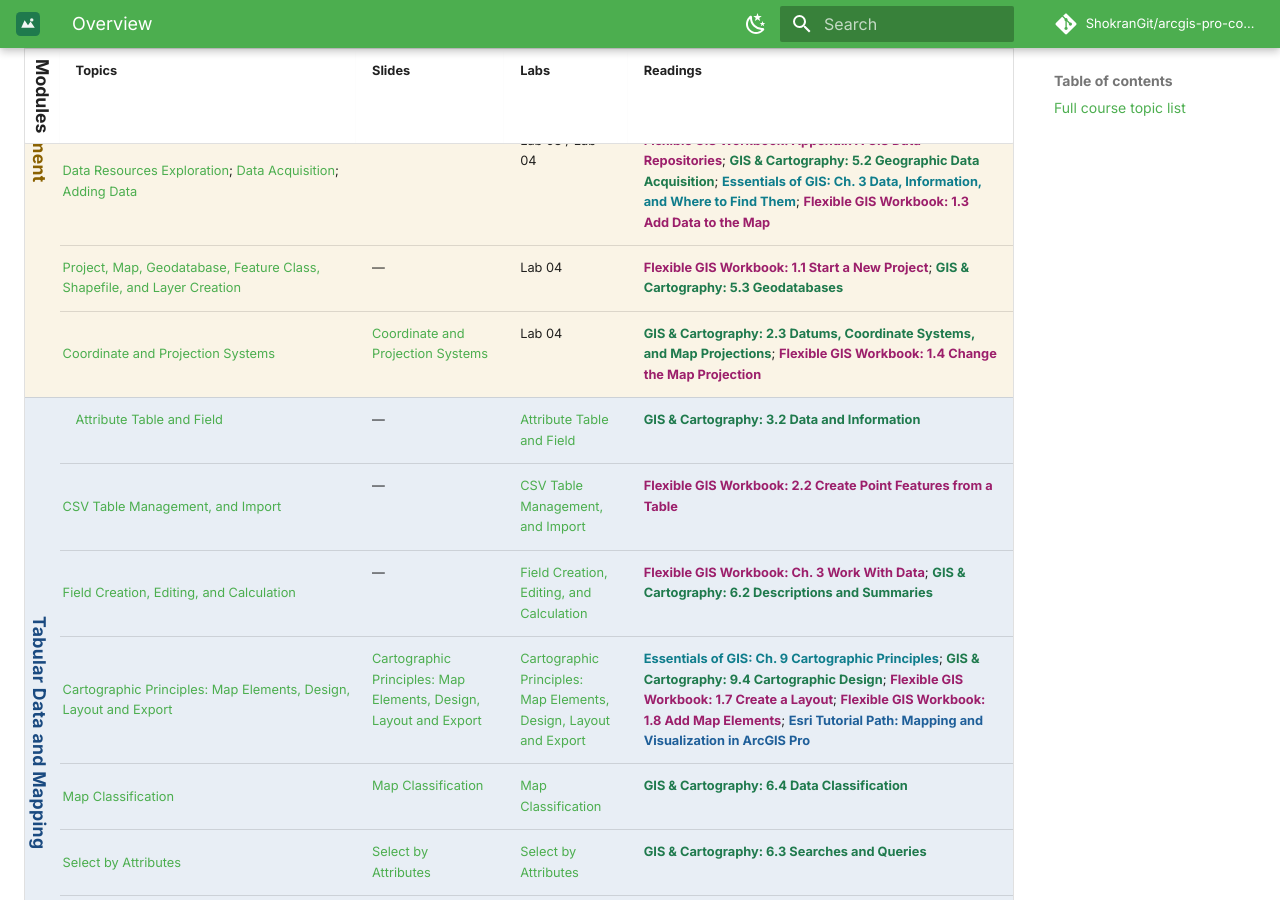
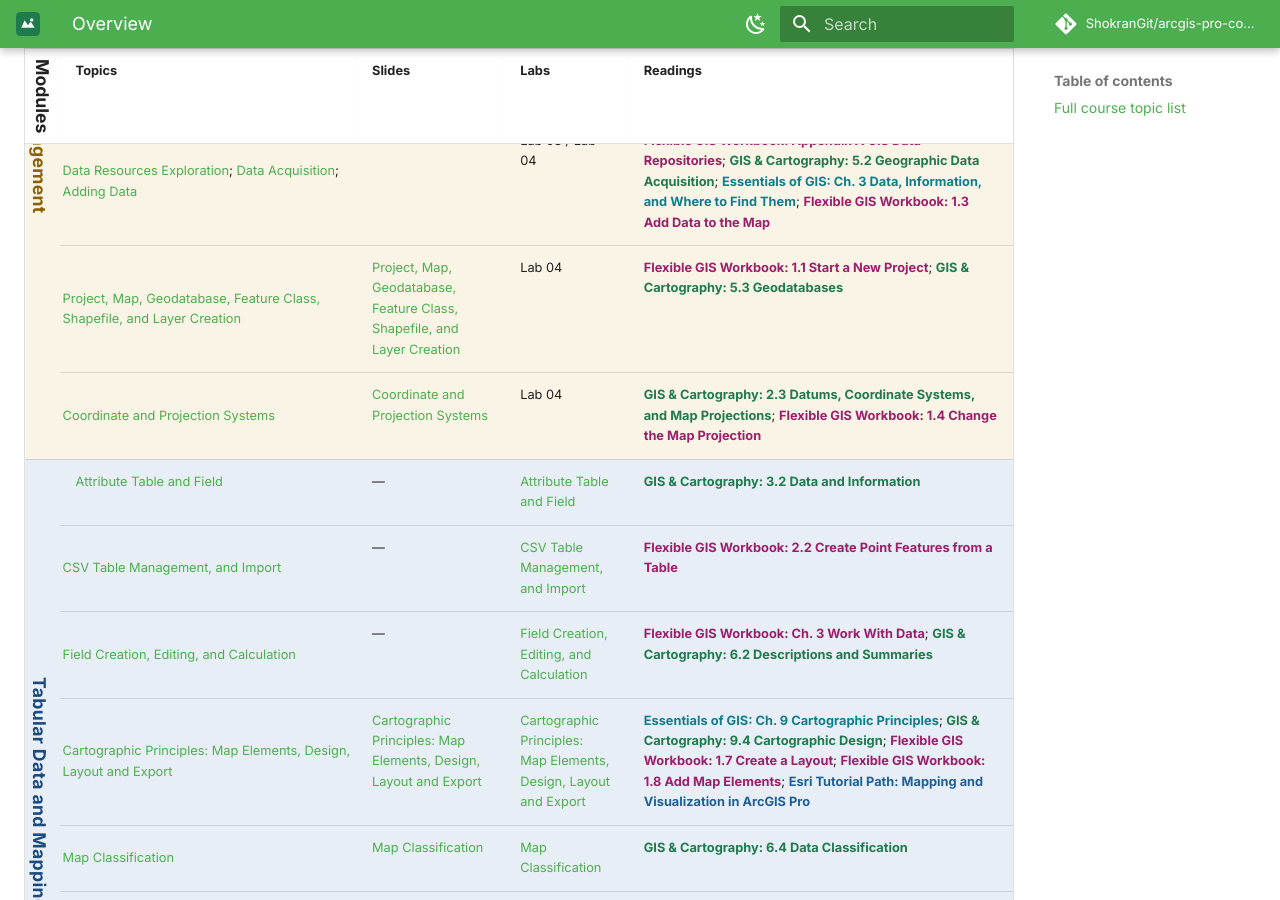
Before and after one commit to ShokranGit/arcgis-pro-course, an MkDocs documentation site: the page built from docs/lessons/index.md, in a window 1280 px wide and 900 px high, scrolled down 1040 px. Built offline with MkDocs 1.6.1 and Material for MkDocs 9.7.7, drawn with Linux system fonts in a browser that asks for light colours; comment, search, counter and statistics services are not loaded.

Commit message:
Add Project, Map, Geodatabase, Feature Class, Shapefile, and Layer Creation slides to lessons table

```diff
--- a/docs/lessons/index.md
+++ b/docs/lessons/index.md
@@ -18,7 +18,7 @@ A date-free, college-agnostic view of every topic in the course. This list isn't
 | <span class="module-badge module-intro">Introduction, Foundations, and Data Management</span> | [ArcGIS User Interface](01-getting-started.md) | [ArcGIS User Interface](../slides/arcgis-pro-ui-tour.md) | Lab 03 | [Esri: Introduction to ArcGIS Pro](https://doc.esri.com/en/arcgis-pro/latest/get-started/get-started.html){: .src-esri} |
 | <span class="module-badge module-intro">Introduction, Foundations, and Data Management</span> | [Data Types](../concepts/vector-raster.md)<br>[File Types in the ArcGIS Ecosystem; File Management, and Troubleshooting](02b-data-management.md) | [Data Types](../slides/vector-vs-raster-data.md)<br>[File Types in the ArcGIS Ecosystem; File Management, and Troubleshooting](../slides/file-types-management-troubleshooting.md) | Lab 03 | [GIS & Cartography: 4.2 Raster Data Models](https://slcc.pressbooks.pub/maps/chapter/4-2/){: .src-cartography}; [GIS & Cartography: 4.3 Vector Data Models](https://slcc.pressbooks.pub/maps/chapter/4-3/){: .src-cartography}; [GIS & Cartography: 5.4 File Formats](https://slcc.pressbooks.pub/maps/chapter/5-4/){: .src-cartography}; [Esri: Data in ArcGIS Pro](https://doc.esri.com/en/arcgis-pro/latest/help/data/main/data-in-arcgis-pro.html){: .src-esri} |
 | <span class="module-badge module-intro">Introduction, Foundations, and Data Management</span> | [Data Resources Exploration](02b-data-management.md); [Data Acquisition](02b-data-management.md); [Adding Data](02b-data-management.md) | — | Lab 03 / Lab 04 | [Flexible GIS Workbook: Appendix A GIS Data Repositories](https://mlpp.pressbooks.pub/flexiblegisworkbookpro/back-matter/appendix/){: .src-workbook}; [GIS & Cartography: 5.2 Geographic Data Acquisition](https://slcc.pressbooks.pub/maps/chapter/5-2/){: .src-cartography}; [Essentials of GIS: Ch. 3 Data, Information, and Where to Find Them](https://saylordotorg.github.io/text_essentials-of-geographic-information-systems/s07-data-information-and-where-to-.html){: .src-essentials}; [Flexible GIS Workbook: 1.3 Add Data to the Map](https://mlpp.pressbooks.pub/flexiblegisworkbookpro/chapter/1-3-add-data-to-the-map/){: .src-workbook} |
-| <span class="module-badge module-intro">Introduction, Foundations, and Data Management</span> | [Project, Map, Geodatabase, Feature Class, Shapefile, and Layer Creation](02-data-layers-coordinate-systems.md) | — | Lab 04 | [Flexible GIS Workbook: 1.1 Start a New Project](https://mlpp.pressbooks.pub/flexiblegisworkbookpro/chapter/chapter-1/){: .src-workbook}; [GIS & Cartography: 5.3 Geodatabases](https://slcc.pressbooks.pub/maps/chapter/5-3/){: .src-cartography} |
+| <span class="module-badge module-intro">Introduction, Foundations, and Data Management</span> | [Project, Map, Geodatabase, Feature Class, Shapefile, and Layer Creation](02-data-layers-coordinate-systems.md) | [Project, Map, Geodatabase, Feature Class, Shapefile, and Layer Creation](../slides/project-map-geodatabase-feature-class-shapefile-layer.md) | Lab 04 | [Flexible GIS Workbook: 1.1 Start a New Project](https://mlpp.pressbooks.pub/flexiblegisworkbookpro/chapter/chapter-1/){: .src-workbook}; [GIS & Cartography: 5.3 Geodatabases](https://slcc.pressbooks.pub/maps/chapter/5-3/){: .src-cartography} |
 | <span class="module-badge module-intro">Introduction, Foundations, and Data Management</span> | [Coordinate and Projection Systems](../concepts/coordinate-systems.md) | [Coordinate and Projection Systems](../slides/projection.md) | Lab 04 | [GIS & Cartography: 2.3 Datums, Coordinate Systems, and Map Projections](https://slcc.pressbooks.pub/maps/chapter/2-3/){: .src-cartography}; [Flexible GIS Workbook: 1.4 Change the Map Projection](https://mlpp.pressbooks.pub/flexiblegisworkbookpro/chapter/1-4-change-the-map-projection/){: .src-workbook} |
 | <span id="attribute-table-and-field" class="module-badge module-tabular">Tabular Data and Mapping</span> | [Attribute Table and Field](../concepts/attribute-tables.md) | — | [Attribute Table and Field](../labs/attribute-table-and-field/) | [GIS & Cartography: 3.2 Data and Information](https://slcc.pressbooks.pub/maps/chapter/3-2/){: .src-cartography} |
 | <span class="module-badge module-tabular">Tabular Data and Mapping</span> | [CSV Table Management, and Import](03c-tabular-data-management.md) | — | [CSV Table Management, and Import](../labs/attribute-table-and-field/) | [Flexible GIS Workbook: 2.2 Create Point Features from a Table](https://mlpp.pressbooks.pub/flexiblegisworkbookpro/chapter/2-2-create-point-features-from-a-table/){: .src-workbook} |
```
